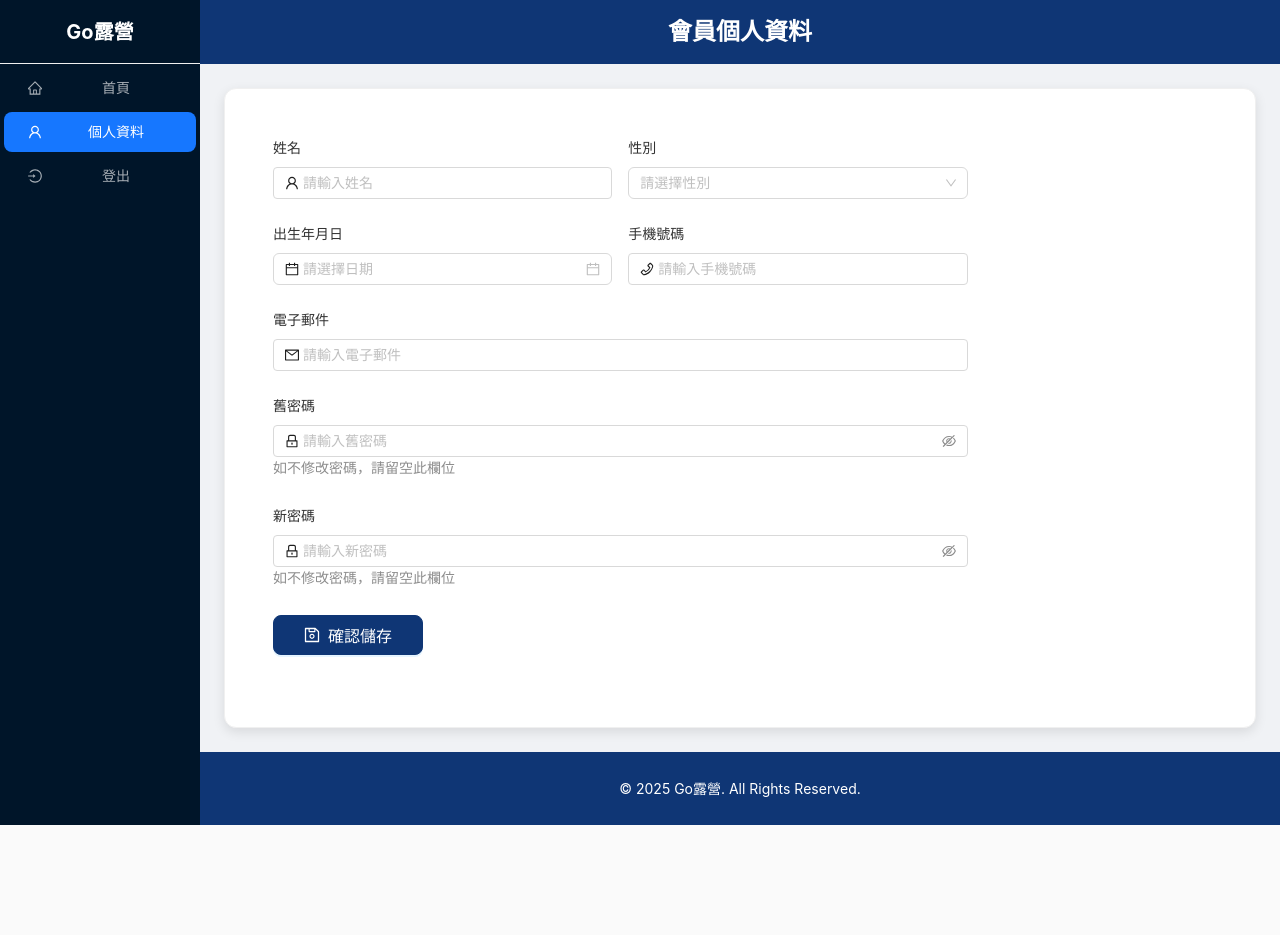
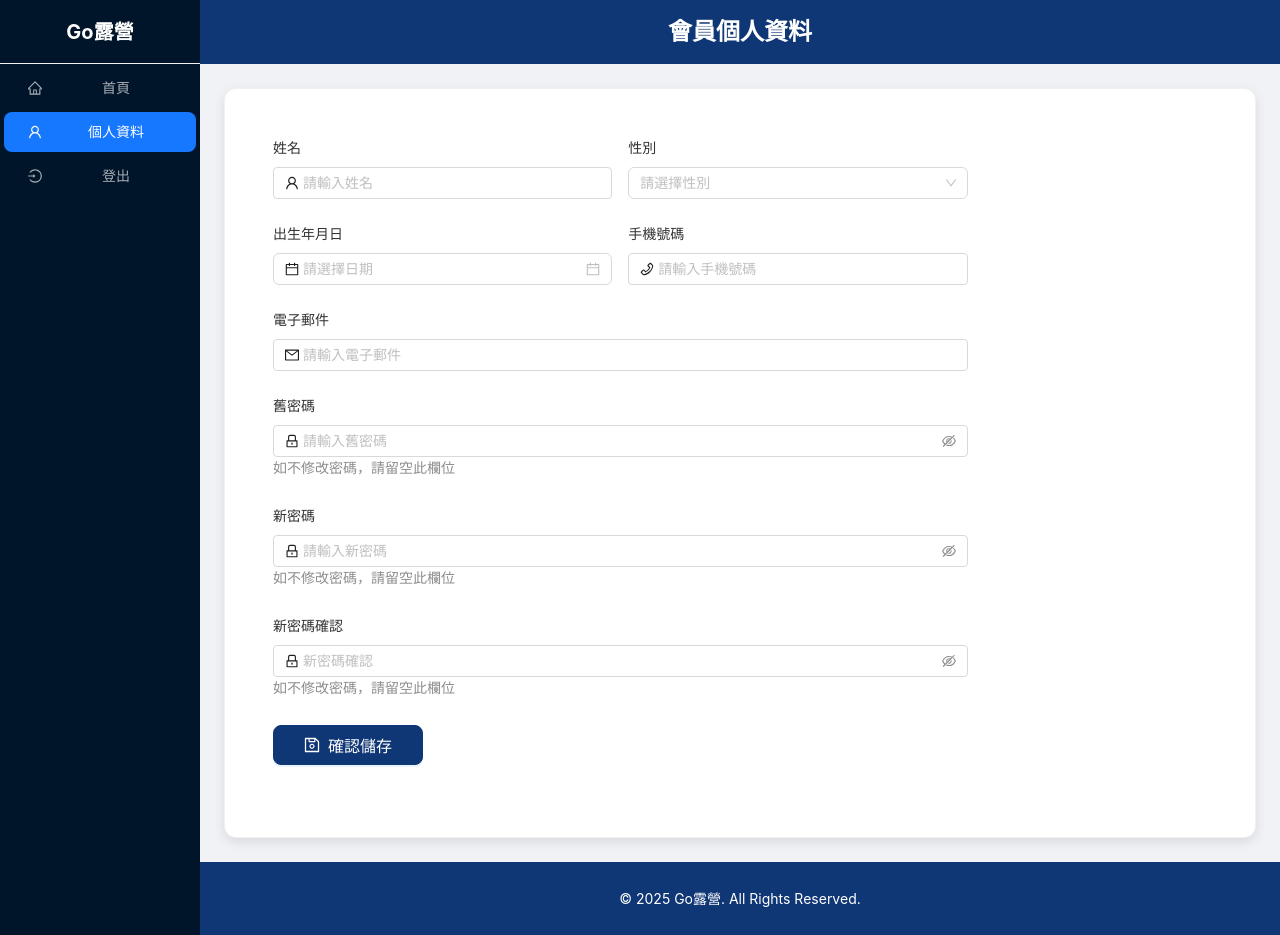
Before and after one commit to solodreamer/Camping, a React (Create React App) app: page /#/userProfile in a window 1280 px wide. Before the commit the page ends 825 px from the top, so only its background shows below. Built offline with nearby package versions, Linux system fonts and the light colour scheme; no server answers.

Commit message:
feat(): 新增用戶個人資料頁面及樣式，重構用戶資料管理功能

```diff
--- a/src/App.js
+++ b/src/App.js
@@ -11,7 +11,7 @@ import CheckoutConfirm from "./pages/checkout-confirm";
 import CheckoutPayment from "./pages/checkout-payment";
 import PaymentResult from "./pages/paymentResult";
 import LoginPage from "./pages/loginPage";
-import UserProfile from "./pages/userProfile";
+import UserProfile from "./pages/user/userProfile";
 import RegistrationForm from "./pages/register2";
 
 
--- a/src/pages/userProfile.js
+++ b/src/pages/user/userProfile.js
@@ -25,9 +25,9 @@ import {
 } from '@ant-design/icons';
 import { Link } from 'react-router-dom';
 import dayjs from "dayjs";
-import AuthContext from "../AuthContext";
+import AuthContext from "../../AuthContext";
 import './userProfile.css';
-import { api, } from "../api";
+import { api, } from "../../api";
 
 const { Header, Content, Footer, Sider } = Layout;
 const { Title, Text } = Typography;
@@ -50,23 +50,65 @@ const UserProfile = () => {
 
 
   // 處理表單提交
-  const handleSubmit = (values) => {
+  const handleSubmit = async (values) => {
     setLoading(true);
 
-    // 處理日期格式
-    const formattedValues = {
-      ...values,
+    // 組裝基本資料參數
+    const profileParams = {
+      name: values.name,
+      email: values.email,
+      phone: values.phone,
+      sex: values.sex,
       birthday: dayjs(values.birthday).format('YYYY-MM-DD'),
-      avatar: imageUrl
     };
 
-    console.log('提交的資料:', formattedValues);
+    // 組裝密碼資料參數
+    const passwordParams = {
+      password: values.password,
+      newPassword: values.newPassword,
+      newPassword_confirm: values.newPassword_confirm,
+    };
 
-    // 模擬API請求
-    setTimeout(() => {
-      message.success('個人資料已更新成功！');
+    console.log('提交的資料:', profileParams, passwordParams);
+
+    try {
+      const [profileResult, passwordResult] = await Promise.allSettled([
+        api.put('/v1/auth/user/profile', profileParams),
+        api.put('/v1/auth/user/password', passwordParams),
+      ]);
+
+      let hasError = false;
+
+      // 儲存個人資料 API 回傳
+      if (profileResult.status === "fulfilled") {
+        if (profileResult.value.data.success === false) {
+          hasError = true;
+          message.error(profileResult.value.data.message || "個人資料更新失敗");
+        }
+      } else {
+        hasError = true;
+        message.error("個人資料 API 請求失敗");
+      }
+
+      // 處理密碼 API 回傳
+      if (passwordResult.status === "fulfilled") {
+        if (passwordResult.value.data.success === false) {
+          hasError = true;
+          message.error(passwordResult.value.data.message || "密碼更新失敗");
+        }
+      } else {
+        hasError = true;
+        message.error("密碼更新 API 請求失敗");
+      }
+
+      if (!hasError) {
+        message.success("個人資料與密碼已更新成功！");
+      }
+    } catch (error) {
+      message.error('更新失敗，請檢查資料或稍後再試');
+    } finally {
       setLoading(false);
-    }, 1500);
+    }
   };
 
   // 取得會員資料
@@ -204,6 +246,14 @@ const UserProfile = () => {
                     <Input.Password prefix={<LockOutlined />} placeholder="請輸入新密碼" />
                   </Form.Item>
 
+                  <Form.Item
+                    name="newPassword_confirm"
+                    label="新密碼確認"
+                    extra="如不修改密碼，請留空此欄位"
+                  >
+                    <Input.Password prefix={<LockOutlined />} placeholder="新密碼確認" />
+                  </Form.Item>
+
                   <Form.Item style={{ marginTop: '24px' }}>
                     <Button
                       type="primary"
```
Also changed, not shown: src/pages/user/userProfile.css (renamed from src/pages/userProfile.css). Lines whose indentation alone changed are shown as unchanged.
